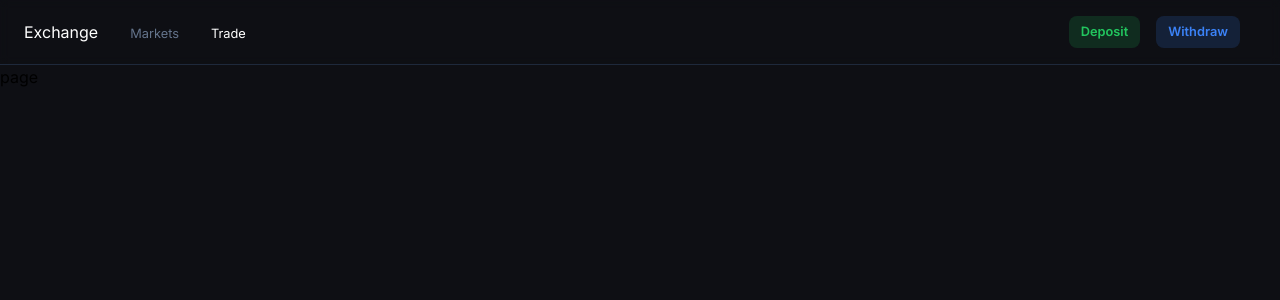
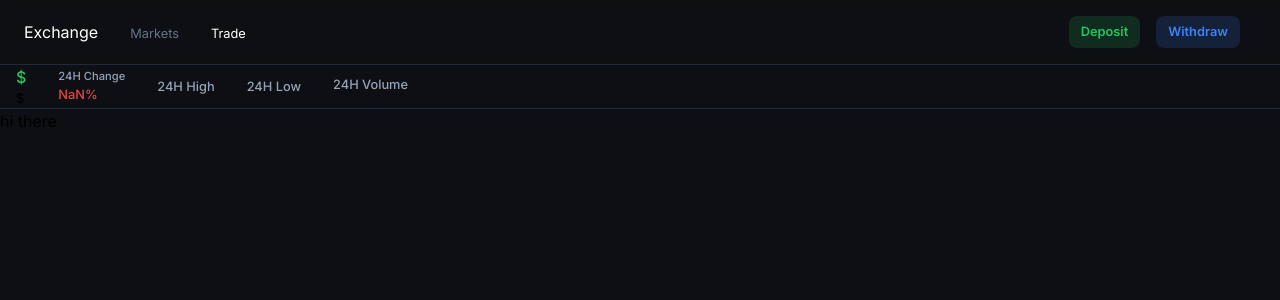
Before and after one commit to SwarnenduG07/Market-FusionX, a Next.js app in the folder frontend/: page /trade/1 in a window 1280 px wide. Shown: the top 300 px of the page. Built offline with nearby package versions, Linux system fonts and the light colour scheme.

Commit message:
trade navbar added

```diff
--- a/frontend/app/components/MarketBar.tsx
+++ b/frontend/app/components/MarketBar.tsx
@@ -1,8 +1,40 @@
-import React from 'react'
+import React, { useState } from 'react'
+import { Tickers } from '../utils/types'
 
-const MarketBar = () => {
+
+export const MarketBar = ({market}: {market: string}) => {
+
+  const [ticker, setTicker] = useState<Tickers | null>(null)
+
   return (
-    <div>MarketBar</div>
+    <div className="flex items-center flex-row relative w-full overflow-hidden border-b border-slate-800">
+            <div className="flex items-center justify-between flex-row no-scrollbar overflow-auto pr-4">
+                    {/* <Ticker market={market} /> */}
+                    <div className="flex items-center flex-row space-x-8 pl-4">
+                        <div className="flex flex-col h-full justify-center">
+                            <p className={`font-medium tabular-nums text-greenText text-md text-green-500`}>${ticker?.lastPrice}</p>
+                            <p className="font-medium text-sm tabular-nums">${ticker?.lastPrice}</p>
+                        </div>
+                        <div className="flex flex-col">
+                            <p className={`font-medium text-xs text-slate-400 text-sm`}>24H Change</p>
+                            <p className={`font-medium tabular-nums leading-5 text-sm text-greenText ${Number(ticker?.priceChange) > 0 ? "text-green-500" : "text-red-500"}`}>{Number(ticker?.priceChange) > 0 ? "+" : ""} {ticker?.priceChange} {Number(ticker?.priceChangePercent)?.toFixed(2)}%</p></div><div className="flex flex-col">
+                                <p className="font-medium text-slate-400 text-sm">24H High</p>
+                                <p className="text-sm font-medium tabular-nums leading-5 ">{ticker?.high}</p>
+                                </div>
+                                <div className="flex flex-col">
+                                    <p className="font-medium text-slate-400 text-sm">24H Low</p>
+                                    <p className="font-medium tabular-nums leading-5 text-sm ">{ticker?.low}</p>
+                                </div>
+                            <button type="button" className="font-medium transition-opacity hover:opacity-80 hover:cursor-pointer text-base text-left" data-rac="">
+                                <div className="flex flex-col">
+                                    <p className="font-medium  text-slate-400 text-sm">24H Volume</p>
+                                    <p className="mt-1  font-medium tabular-nums leading-5 text-sm ">{ticker?.volume}
+                                </p>
+                            </div>
+                        </button>
+                    </div>
+                </div>
+            </div>
   )
 }
 
--- a/frontend/app/trade/[market]/page.tsx
+++ b/frontend/app/trade/[market]/page.tsx
@@ -1,9 +1,16 @@
+"use client"
+import MarketBar from '@/app/components/MarketBar'
+import { useParams } from 'next/navigation'
 import React from 'react'
 
-const page = () => {
+export default function Page ()  {
+  const { market } = useParams()
   return (
-    <div>page</div>
+    <div className='flex flex-row flex-1'>
+       <div className='flex flex-col flex-1'>
+          <MarketBar market={market as string} />
+          hi there
+       </div>
+    </div>
   )
 }
-
-export default page
```
